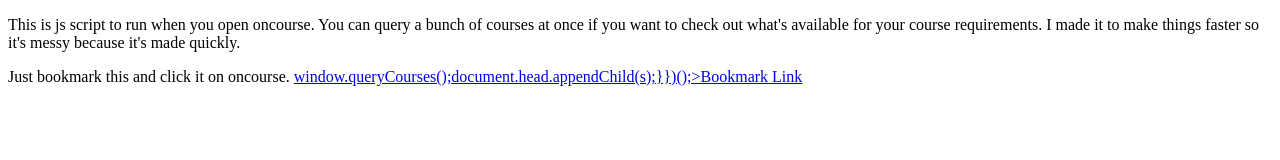
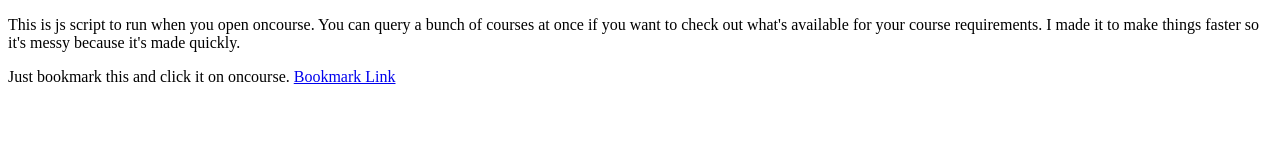
Before and after one commit to nskuo/course-query, a plain HTML site: page index.html in a window 1280 px wide. Drawn offline with Linux system fonts and the light colour scheme.

Commit message:
Fix bookmark link in index.html

```diff
--- a/index.html
+++ b/index.html
@@ -5,6 +5,6 @@
 </head>
 <body>
     <p>This is js script to run when you open oncourse. You can query a bunch of courses at once if you want to check out what's available for your course requirements. I made it to make things faster so it's messy because it's made quickly.</p>
-    <p>Just bookmark this and click it on oncourse. <a href=javascript:(function(){if(window.queryCourses){window.queryCourses();}else{const s=document.createElement('script');s.src='https://nskuo.github.io/course-query/queryCourses.js';s.onload=()=>window.queryCourses();document.head.appendChild(s);}})();>Bookmark Link</a></p>
+    <p>Just bookmark this and click it on oncourse. <a href="javascript:(function(){if(window.queryCourses){window.queryCourses();}else{const s=document.createElement('script');s.src='https://nskuo.github.io/course-query/queryCourses.js';s.onload=()=>window.queryCourses();document.head.appendChild(s);}})();">Bookmark Link</a></p>
 </body>
 </html>
```
